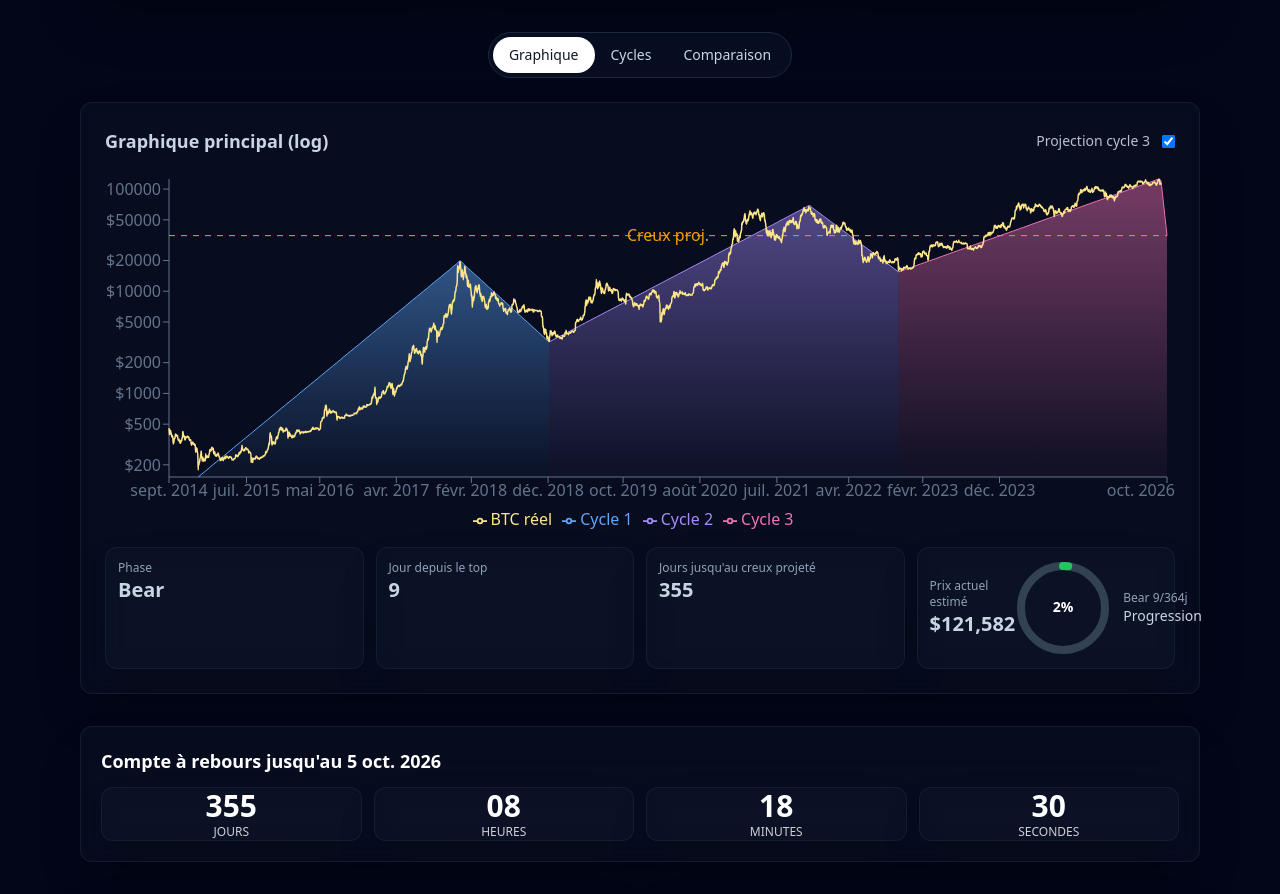
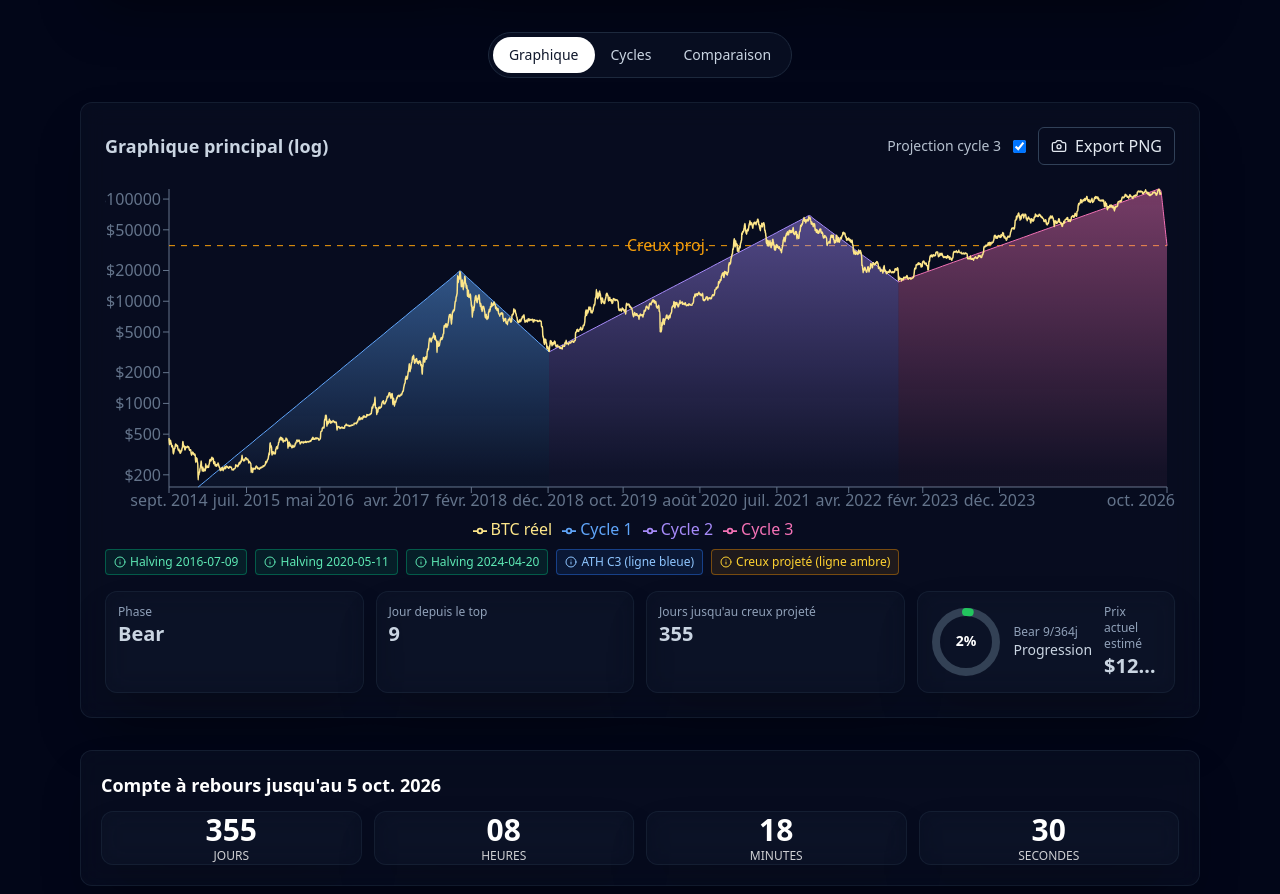
Before and after one commit to DanielJandric/cryptos, a Next.js app: page / in a window 1280 px wide. Shown: the part 1662-2556 px from the top of the page. Built offline with nearby package versions, Linux system fonts and the light colour scheme.

Commit message:
chore: remove hamburger menu; fix donut on iPhone; annotations; export PNG

```diff
--- /dev/null
+++ b/components/ChartAnnotations.tsx
@@ -0,0 +1,23 @@
+"use client";
+
+import { Info } from "lucide-react";
+import { HALVINGS } from "@/lib/constants";
+
+export default function ChartAnnotations() {
+  // Simple badges sous le graphique qui scrollent vers les repères
+  return (
+    <div className="mt-2 flex flex-wrap gap-2">
+      {HALVINGS.map((d) => (
+        <span key={d.toISOString()} className="inline-flex items-center gap-1 text-xs px-2 py-1 rounded border border-emerald-500/40 text-emerald-300 bg-emerald-500/10">
+          <Info className="size-3" /> Halving {d.toISOString().slice(0, 10)}
+        </span>
+      ))}
+      <span className="inline-flex items-center gap-1 text-xs px-2 py-1 rounded border border-blue-500/40 text-blue-300 bg-blue-500/10">
+        <Info className="size-3" /> ATH C3 (ligne bleue)
+      </span>
+      <span className="inline-flex items-center gap-1 text-xs px-2 py-1 rounded border border-amber-500/40 text-amber-300 bg-amber-500/10">
+        <Info className="size-3" /> Creux projeté (ligne ambre)
+      </span>
+    </div>
+  );
+}
--- a/components/ChartSection.tsx
+++ b/components/ChartSection.tsx
@@ -18,6 +18,8 @@ import { useUIStore } from "@/lib/store";
 import { SERIES_COLORS, SCENARIO_BOTTOMS } from "@/lib/constants";
 import type { BtcHistory } from "@/types";
 import { CYCLE_3 } from "@/lib/data/cycles";
+import ChartAnnotations from "./ChartAnnotations";
+import ExportPNGButton from "./ExportPNGButton";
 
 function formatDate(t: number) {
   const d = new Date(t);
@@ -98,10 +100,11 @@ export default function ChartSection() {
             onChange={() => useUIStore.getState().toggleProjection()}
             aria-label="Afficher/masquer la projection du cycle 3"
           />
+          <ExportPNGButton targetId="main-chart" />
         </div>
       </div>
 
-      <div className="w-full h-[260px] sm:h-[300px] md:h-[360px]">
+      <div id="main-chart" className="w-full h-[260px] sm:h-[300px] md:h-[360px]">
         <ResponsiveContainer width="100%" height="100%">
           <AreaChart data={chartData} margin={{ left: 4, right: 8, top: 8, bottom: 0 }}>
             <defs>
@@ -145,6 +148,7 @@ export default function ChartSection() {
           </AreaChart>
         </ResponsiveContainer>
       </div>
+      <ChartAnnotations />
 
       {/* Stats résumées sous le graphique */}
       <div className="grid grid-cols-2 md:grid-cols-4 gap-3 mt-4">
@@ -160,14 +164,16 @@ export default function ChartSection() {
           <p className="text-xs text-slate-400">Jours jusqu&apos;au creux projeté</p>
           <p className="text-xl font-semibold">{stats.daysToProjectedBottom}</p>
         </div>
-        <div className="card p-3 flex items-center justify-between">
-          <div>
+        <div className="card p-3 flex items-center gap-3">
+          {stats.currentPhase === "bear" && (
+            <div className="shrink-0">
+              <RadialProgress value={stats.bearProgressPct} label={`Bear ${stats.daysSinceTop}/${stats.bearTotalDays}j`} size={72} />
+            </div>
+          )}
+          <div className="min-w-0">
             <p className="text-xs text-slate-400">Prix actuel estimé</p>
-            <p className="text-xl font-semibold">${Math.round(stats.currentPriceEstimate).toLocaleString("en-US")}</p>
+            <p className="text-xl font-semibold truncate">${Math.round(stats.currentPriceEstimate).toLocaleString("en-US")}</p>
           </div>
-          {stats.currentPhase === "bear" && (
-            <RadialProgress value={stats.bearProgressPct} label={`Bear ${stats.daysSinceTop}/${stats.bearTotalDays}j`} />
-          )}
         </div>
       </div>
     </section>
--- /dev/null
+++ b/components/ExportPNGButton.tsx
@@ -0,0 +1,27 @@
+"use client";
+
+import { useCallback } from "react";
+import { Camera } from "lucide-react";
+
+export default function ExportPNGButton({ targetId = "main-chart" }: { targetId?: string }) {
+  const onExport = useCallback(async () => {
+    const el = document.getElementById(targetId);
+    if (!el) return;
+    const { toPng } = await import("html-to-image");
+    const dataUrl = await toPng(el, { pixelRatio: 2, cacheBust: true, skipFonts: true, backgroundColor: "#0b1220" });
+    const a = document.createElement("a");
+    a.href = dataUrl;
+    a.download = "bitcoin-cycles-chart.png";
+    a.click();
+  }, [targetId]);
+
+  return (
+    <button
+      onClick={onExport}
+      className="inline-flex items-center gap-2 px-3 py-1.5 rounded-md border border-slate-700 text-slate-200 hover:bg-slate-800"
+      aria-label="Exporter le graphique en PNG"
+    >
+      <Camera className="size-4" /> Export PNG
+    </button>
+  );
+}
--- a/components/Navbar.tsx
+++ b/components/Navbar.tsx
@@ -1,7 +1,6 @@
 "use client";
 
-import { useEffect, useState } from "react";
-import { Menu, X } from "lucide-react";
+import { useEffect } from "react";
 import { useUIStore } from "@/lib/store";
 
 const links = [
@@ -16,14 +15,9 @@ const links = [
 ];
 
 export default function Navbar() {
-  const [open, setOpen] = useState(false);
-  const toggle = () => setOpen((v) => !v);
-  const close = () => setOpen(false);
   const active = useUIStore((s) => s.activeSectionId);
   useEffect(() => {
-    // close drawer when section changes via click/scroll
-    if (open) setOpen(false);
-    // eslint-disable-next-line react-hooks/exhaustive-deps
+    // sync highlight on section change
   }, [active]);
 
   return (
@@ -44,26 +38,7 @@ export default function Navbar() {
             </a>
           ))}
         </div>
-        <button className="md:hidden p-2 rounded-lg border border-slate-700 hover:bg-slate-800" onClick={toggle} aria-label="Ouvrir le menu">
-          {open ? <X className="size-5" /> : <Menu className="size-5" />}
-        </button>
       </nav>
-      {open && (
-        <div className="md:hidden border-t border-slate-800/60 bg-slate-950/80">
-          <div className="max-w-6xl mx-auto px-4 py-3 grid grid-cols-1 gap-2">
-            {links.map((l) => (
-              <a
-                key={l.href}
-                href={l.href}
-                onClick={close}
-                className="block px-3 py-2 rounded-md border border-slate-800/60 bg-slate-900/60 hover:bg-slate-800/60 text-slate-200"
-              >
-                {l.label}
-              </a>
-            ))}
-          </div>
-        </div>
-      )}
     </header>
   );
 }
--- a/package.json
+++ b/package.json
@@ -12,6 +12,7 @@
   },
   "dependencies": {
     "framer-motion": "12.23.24",
+    "html-to-image": "1.11.13",
     "lucide-react": "0.545.0",
     "next": "15.5.5",
     "react": "19.1.0",
```
Also changed, not shown: 1 other file (tests, documents, lock files or other folders).
